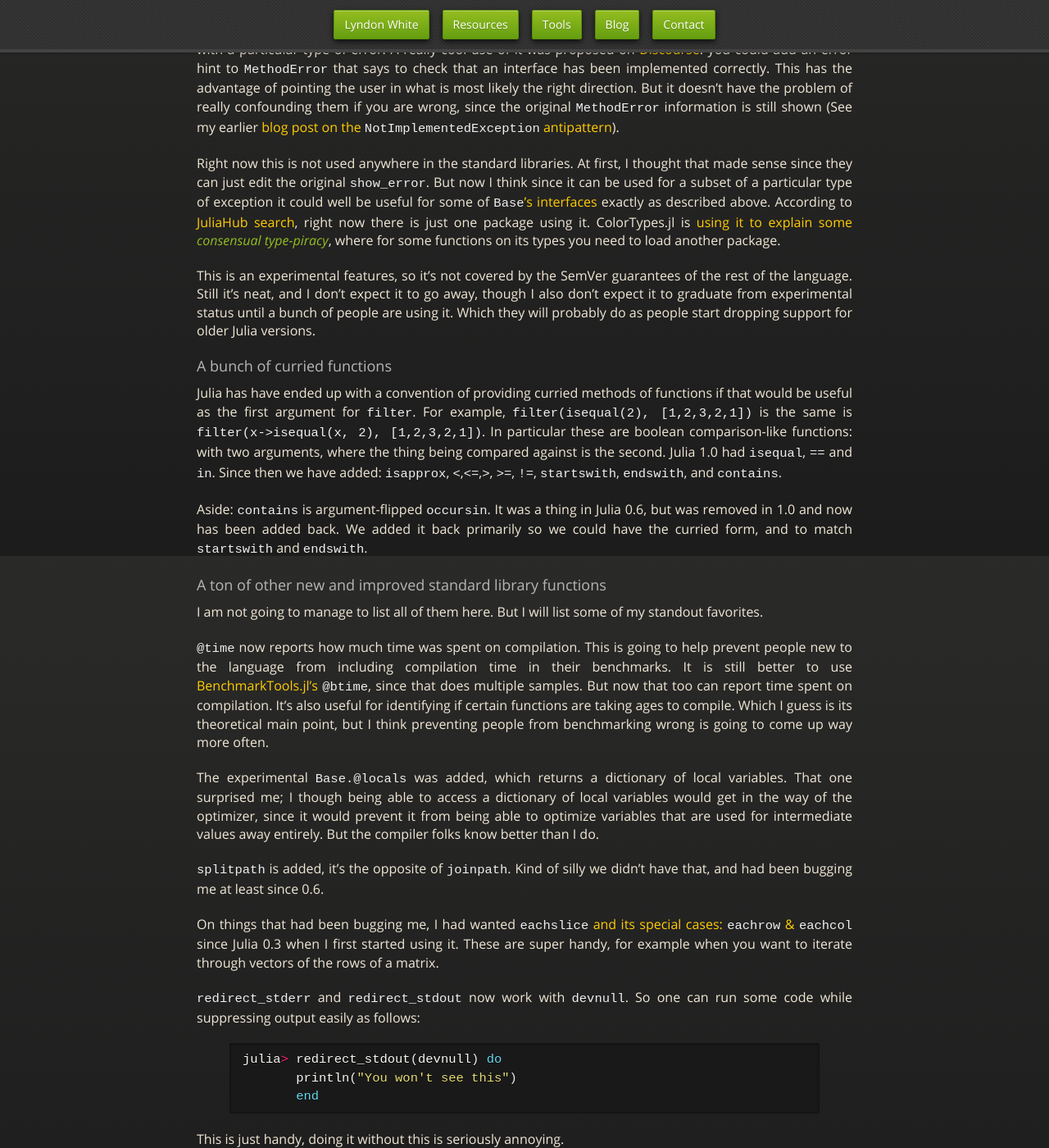
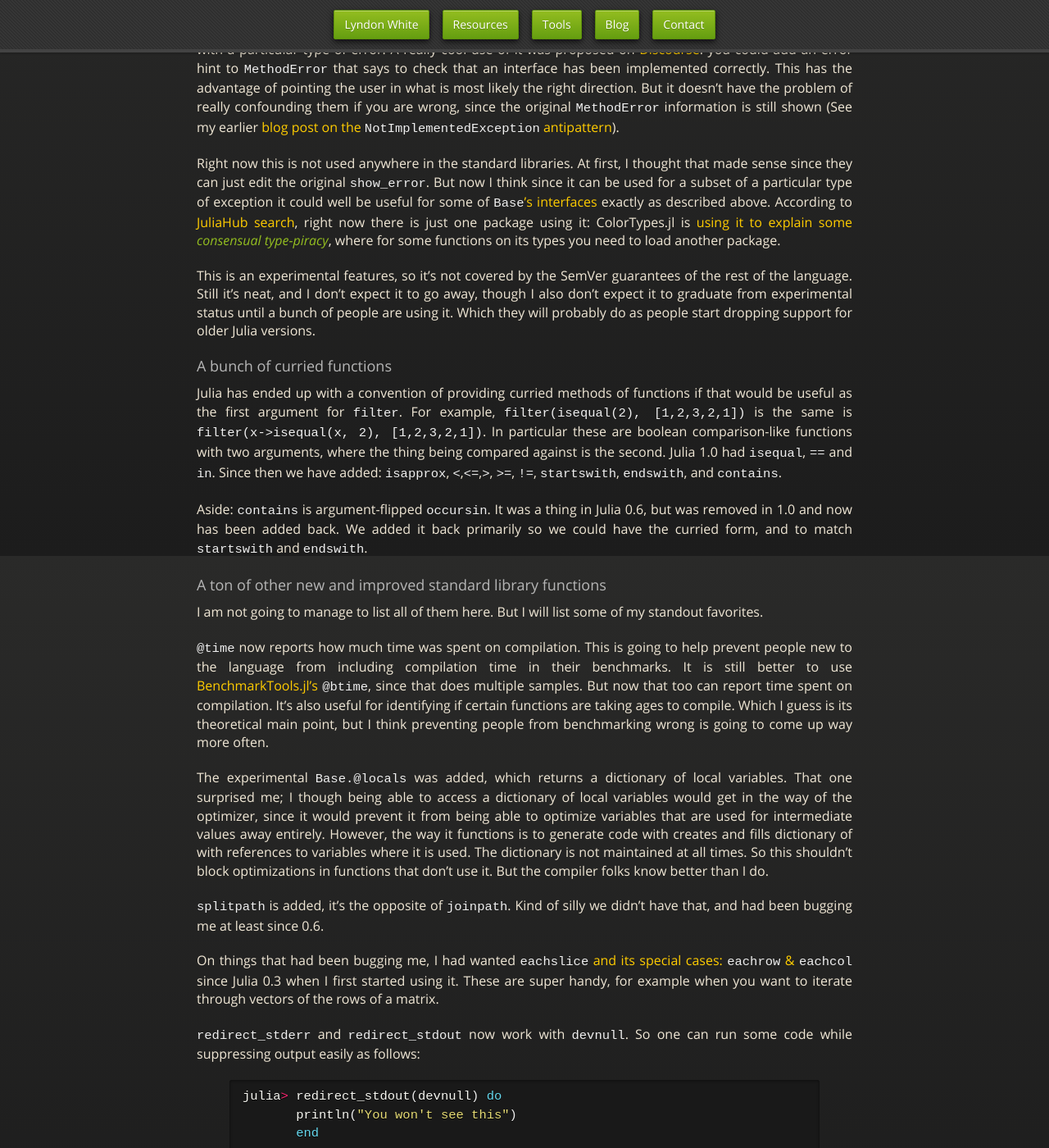
Before and after one commit to oxinabox/oxinabox.github.io, a Jekyll site: the page built from _posts/2021-03-14-Julia-1.6-what-has-changed-since-1.0.md, in a window 1280 px wide and 1400 px high, scrolled down 18222 px. Shown: the whole window at 82% size. Built offline with Jekyll 4.4.1, drawn with Linux system fonts in a browser that asks for light colours; nearby versions of some CDN libraries; some web fonts are replaced; some of the changed text lies outside the part shown.

Commit message:
Apply suggestions from code review
Co-authored-by: Nils <nils@gudat.uk>

```diff
--- a/_posts/2021-03-14-Julia-1.6-what-has-changed-since-1.0.md
+++ b/_posts/2021-03-14-Julia-1.6-what-has-changed-since-1.0.md
@@ -598,28 +598,27 @@
 This is the human-friendly version of `BLAS.gemm!` (i.e. GEneralized Matrix Multiplication) and its ilk, thus the name `mul!`.
 It promises to always compute the in-place mul-add in the most efficient, correct way for any `AbstractArray` subtype.
 In contrast, `BLAS.gemm!` computes the same thing, but with a bunch of conditions.
-It must be a strided array containing only BLAS scalars, and if one of the inputs is conjugated/transposed you need to input it in non-conjugated/transposed form, and then tell `BLAS.gemm!` via passing in `'C'` or `T` rather than `N`.
+It must be a strided array containing only BLAS scalars, and if one of the inputs is conjugated/transposed you need to input it in non-conjugated/transposed form, and then tell `BLAS.gemm!` via passing in `C` or `T` rather than `N`.
 5-arg `mul!` takes care of all that for you dispatching to `BLAS.gemm!` or other suitable methods once it has that all sorted.
 Further, the existing 3-arg `mul!(C, A, B)` is a special case of it:
-`mul!(C, A, B) = mul!(C, A, B, false, true)` (`true` and `false` being 1, and strong 0).
+`mul!(C, A, B) = mul!(C, A, B, true, false)` (`true` and `false` being 1, and strong 0).
 So you can just implement the 5-arg form and be done with it.
 
 I personally didn't care about 5-arg `mul!` at all for a long time.
 It was yet another in-place function in `LinearAlgebra` that I would never use often enough to remember what it did, and thus wouldn't use.
 But I realized that it is a crucial function for my own area: automatic differentiation.
-`mul(C, A, B, true, true)` is bthe in-place accumulation rule for the reverse mode equivalent of the product rule.
+`mul(C, A, B, true, true)` is the in-place accumulation rule for the reverse mode equivalent of the product rule.
 
 
 ### You can now print and interpolate `nothing` into strings.
 
 This is one of mine [#32148](https://github.com/JuliaLang/julia/pull/32148), and I find it is such a usability enhancement.
-So many small frustrations in Julia 1.0 related to interpolating a variable containing `nothing` into a string.
-Often occurring when you are adding a quick `println` to debug something not being the value you expected; or when building a string for some other error message.
+So many small frustrations in Julia 1.0 related to interpolating a variable containing `nothing` into a string, often occurring when you are adding a quick `println` to debug something not being the value you expected, or when building a string for some other error message.
 Arguably both of those are better done via other means (`@show`, and values stored in fields in the error type); but we don't always do what is best.
 Sometimes it is expedient to just interpolate things into strings without worrying about what type they are.
 
 ### `Base.download` now using libcurl
-For a very long time the `download` function which retrieves things over HTTP, was implemented with an amazing hack.
+For a very long time, the `download` function which retrieves things over HTTP was implemented with an amazing hack:
 It conditionally shelled out to different programs.
 On Windows it ran a mildly scary PowerShell script.
 On Unixen it first tried to use `curl`, then if that wasn't installed it tried to use `wget`, and then if that wasn't installed it tried to use `fetch`.
@@ -645,7 +644,7 @@
 Right now this is not used anywhere in the standard libraries.
 At first, I thought that made sense since they can just edit the original `show_error`.
 But now I think since it can be used for a subset of a particular type of exception it could well be useful for some of [`Base`'s interfaces](https://docs.julialang.org/en/v1/manual/interfaces/) exactly as described above.
-According to [JuliaHub search](https://juliahub.com/ui/CodeSearch?q=register_error_hint&u=all&t=all), right now there is just one package using it.
+According to [JuliaHub search](https://juliahub.com/ui/CodeSearch?q=register_error_hint&u=all&t=all), right now there is just one package using it:
 ColorTypes.jl is [using it to explain some _consensual type-piracy_](https://github.com/JuliaGraphics/ColorTypes.jl/blob/bd31741d162361ebd44ed05ae532266998d9ce9f/src/error_hints.jl), where for some functions on its types you need to load another package.
 
 This is an experimental features, so it's not covered by the SemVer guarantees of the rest of the language.
@@ -655,10 +654,9 @@
 
 
 ### A bunch of curried functions
-Julia has have ended up with a convention of providing curried methods of functions if that would be useful as the first argument for `filter`.
+Julia has ended up with a convention of providing curried methods of functions if that would be useful as the first argument for `filter`.
 For example, `filter(isequal(2), [1,2,3,2,1])` is the same is `filter(x->isequal(x, 2), [1,2,3,2,1])`.
-In particular these are boolean comparison-like functions:
-with two arguments, where the thing being compared against is the second.
+In particular these are boolean comparison-like functions with two arguments, where the thing being compared against is the second.
 Julia 1.0 had `isequal`, `==` and `in`.
 Since then we have added:
 `isapprox`, `<`,`<=`,`>`, `>=`, `!=`, `startswith`, `endswith`, and `contains`.
@@ -683,6 +681,9 @@
 The experimental [`Base.@locals`](https://github.com/JuliaLang/julia/issues/29733)
 was added, which returns a dictionary of local variables.
 That one surprised me; I though being able to access a dictionary of local variables would get in the way of the optimizer, since it would prevent it from being able to optimize variables that are used for intermediate values away entirely.
+However, the way it functions is to generate code with creates and fills dictionary of with references to variables where it is used.
+The dictionary is not maintained at all times.
+So this shouldn't block optimizations in functions that don't use it.
 But the compiler folks know better than I do.
 
 [`splitpath`](https://github.com/JuliaLang/julia/issues/28156) is added, it's the opposite of `joinpath`.
```
